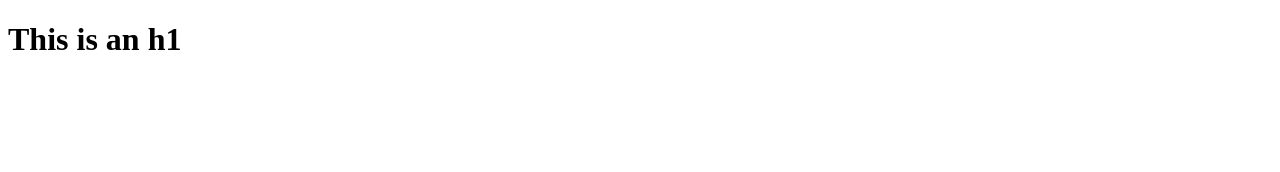
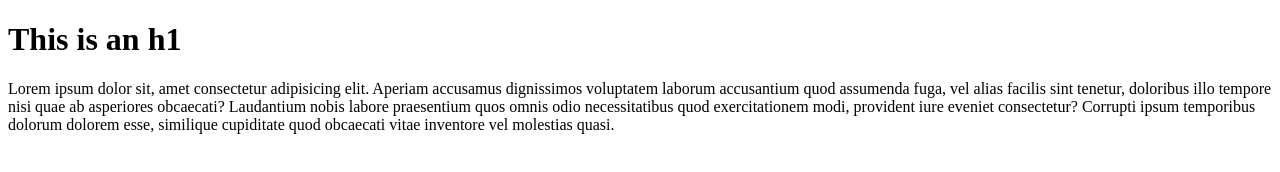
Before and after one commit to ZoidBerg1211/git-test, a plain HTML site: page index.html in a window 1280 px wide. Drawn offline with Linux system fonts and the light colour scheme.

Commit message:
Second commit

```diff
--- a/index.html
+++ b/index.html
@@ -8,6 +8,7 @@
 </head>
 <body>
     <h1>This is an h1</h1>
-
+    <p>Lorem ipsum dolor sit, amet consectetur adipisicing elit. Aperiam accusamus dignissimos voluptatem laborum accusantium quod assumenda fuga, vel alias facilis sint tenetur, doloribus illo tempore nisi quae ab asperiores obcaecati?
+    Laudantium nobis labore praesentium quos omnis odio necessitatibus quod exercitationem modi, provident iure eveniet consectetur? Corrupti ipsum temporibus dolorum dolorem esse, similique cupiditate quod obcaecati vitae inventore vel molestias quasi.</p>
 </body>
 </html>
```
